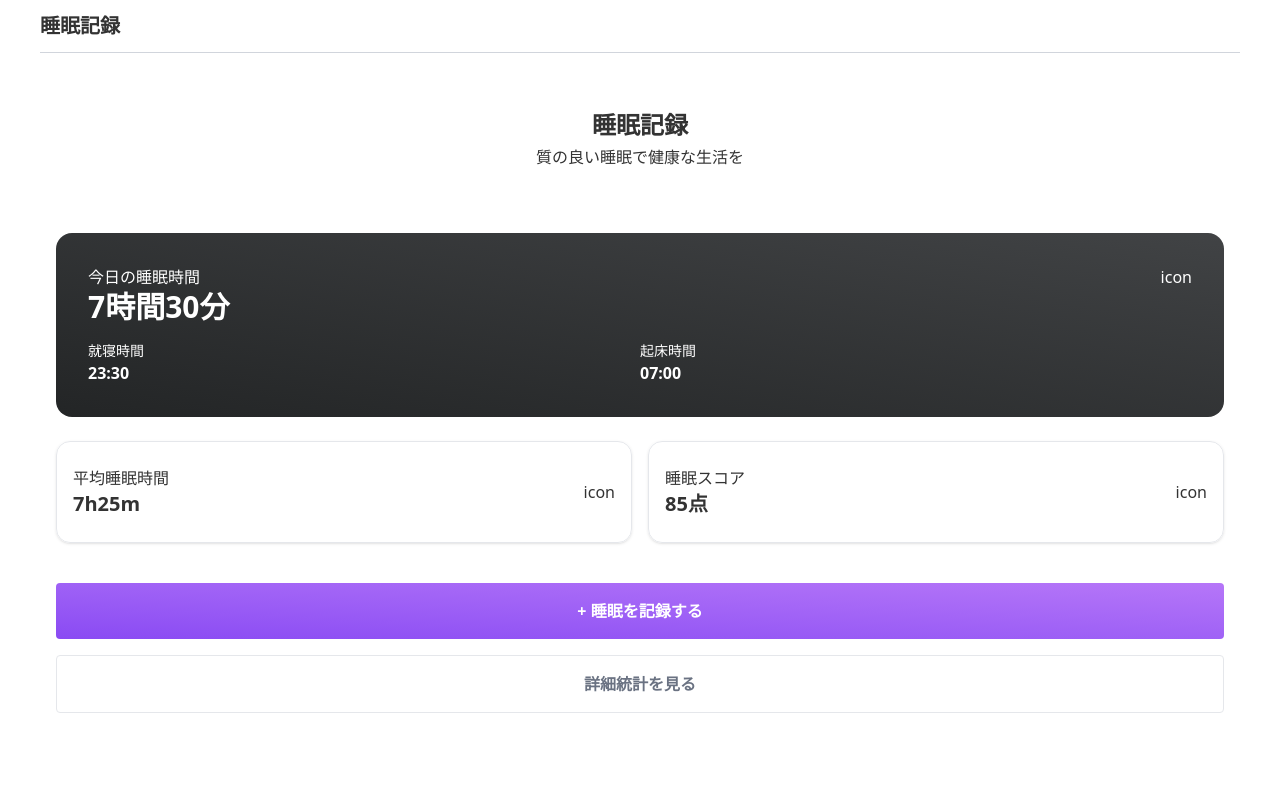
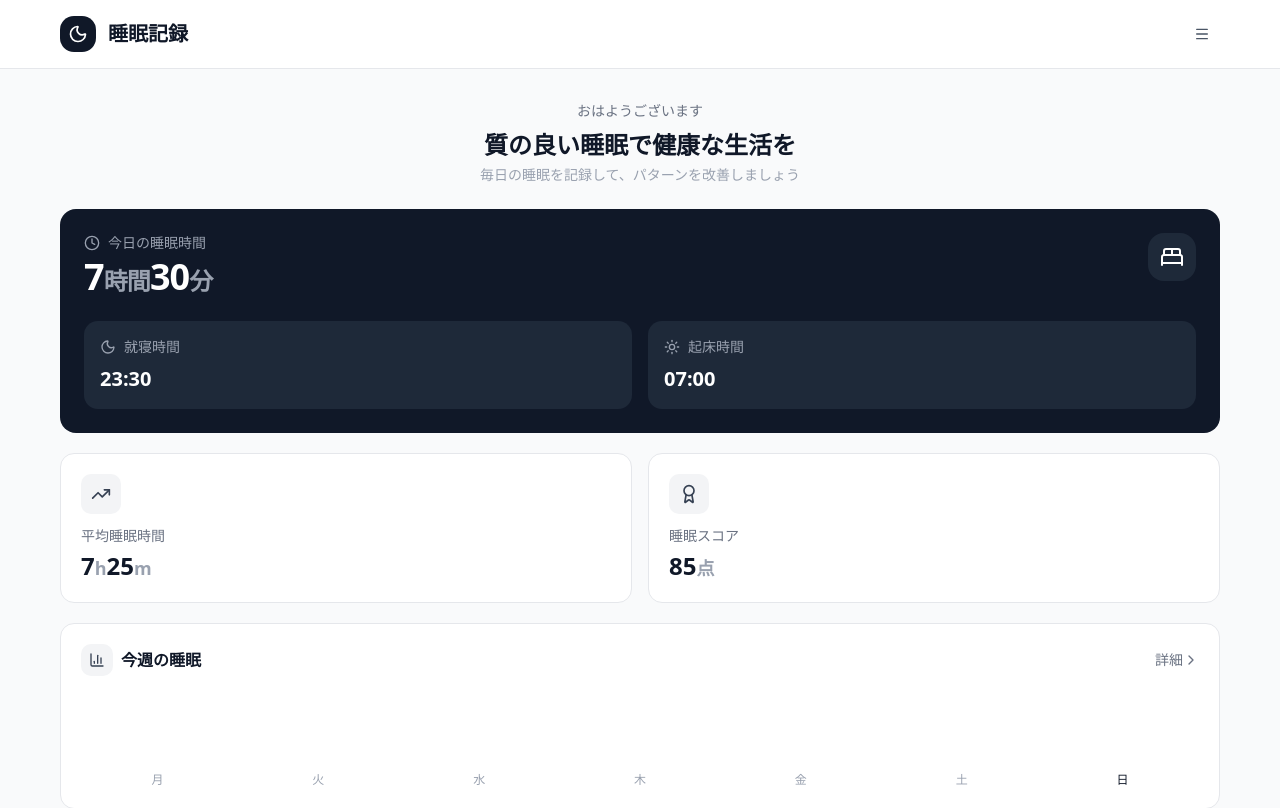
Before and after one commit to kandalog/sleep, a Next.js app: page /home in a window 1280 px wide. Shown: the top 808 px of the page. Built offline with nearby package versions, Linux system fonts and the light colour scheme.

Commit message:
style: デザインの調整

```diff
--- a/app/(home)/home/layout.tsx
+++ b/app/(home)/home/layout.tsx
@@ -1,5 +1,3 @@
-import React from "react";
-
 export default function Layout({ children }: { children: React.ReactNode }) {
-  return <div className="max-w-[1200px] mx-auto">{children}</div>;
+  return <>{children}</>;
 }
--- a/app/(home)/home/page.tsx
+++ b/app/(home)/home/page.tsx
@@ -1,74 +1,170 @@
-import React from "react";
+"use client";
+
+import { Button } from "@/components/ui/button";
+import {
+  Moon,
+  Sun,
+  TrendingUp,
+  Award,
+  Plus,
+  BarChart3,
+  Clock,
+  BedDouble,
+  Menu,
+  ChevronRight,
+} from "lucide-react";
 
 const Home = () => {
   return (
-    <>
+    <div className="min-h-screen bg-gray-50">
       {/* ヘッダー */}
-      <header className="py-3 border-b border-gray-300">
-        <h1 className="text-xl font-bold">睡眠記録</h1>
-        {/* ハンバーガーメニュー */}
-        <nav></nav>
+      <header className="sticky top-0 z-50 bg-white border-b border-gray-200">
+        <div className="max-w-[1200px] mx-auto flex items-center justify-between py-4 px-5">
+          <div className="flex items-center gap-3">
+            <div className="p-2 rounded-xl bg-gray-900">
+              <Moon className="w-5 h-5 text-white" />
+            </div>
+            <h1 className="text-xl font-bold text-gray-900">睡眠記録</h1>
+          </div>
+          <Button variant="ghost" size="icon" className="rounded-xl">
+            <Menu className="w-5 h-5 text-gray-600" />
+          </Button>
+        </div>
       </header>
 
-      {/* キャッチコピー */}
-      <div className="mt-8 py-6 px-4">
-        <h2 className="text-center font-bold text-2xl">睡眠記録</h2>
-        <p className="text-center mt-1">質の良い睡眠で健康な生活を</p>
+      {/* メインコンテンツ */}
+      <main className="max-w-[1200px] mx-auto">
+        {/* ヒーローセクション */}
+        <section className="px-5 pt-8 pb-6">
+          <div className="text-center">
+            <p className="text-gray-500 text-sm mb-2">おはようございます</p>
+            <h2 className="text-2xl font-bold text-gray-900 mb-1">
+              質の良い睡眠で健康な生活を
+            </h2>
+            <p className="text-gray-400 text-sm">
+              毎日の睡眠を記録して、パターンを改善しましょう
+            </p>
+          </div>
+        </section>
+
+        {/* メイン睡眠情報カード */}
+        <section className="px-5 pb-5">
+          <div className="rounded-2xl bg-gray-900 p-6">
+            {/* カードヘッダー */}
+            <div className="flex items-start justify-between mb-6">
+              <div>
+                <p className="text-gray-400 text-sm mb-1 flex items-center gap-2">
+                  <Clock className="w-4 h-4" />
+                  今日の睡眠時間
+                </p>
+                <p className="font-bold text-4xl text-white tracking-tight">
+                  7<span className="text-2xl text-gray-400">時間</span>30
+                  <span className="text-2xl text-gray-400">分</span>
+                </p>
+              </div>
+              <div className="p-3 rounded-2xl bg-gray-800">
+                <BedDouble className="w-6 h-6 text-white" />
+              </div>
             </div>
 
-      {/* 睡眠情報カード */}
-      <div className="mt-10 mx-4 bg-linear-to-tr from-[#232526] to-[#414345] rounded-2xl p-8 text-white">
-        {/* トップ */}
-        <div className="flex">
-          <div>
-            <p>今日の睡眠時間</p>
-            <p className="font-bold text-3xl">7時間30分</p>
+            {/* 睡眠時間詳細 */}
+            <div className="grid grid-cols-2 gap-4">
+              <div className="bg-gray-800 rounded-xl p-4">
+                <div className="flex items-center gap-2 mb-2">
+                  <Moon className="w-4 h-4 text-gray-400" />
+                  <p className="text-gray-400 text-sm">就寝時間</p>
                 </div>
-          <div className="ml-auto">icon</div>
+                <p className="font-bold text-xl text-white">23:30</p>
               </div>
-        {/* ボトム */}
-        <div className="mt-4 grid grid-cols-6">
-          <div className="col-span-3">
-            <p className="text-sm">就寝時間</p>
-            <p className="font-bold">23:30</p>
+              <div className="bg-gray-800 rounded-xl p-4">
+                <div className="flex items-center gap-2 mb-2">
+                  <Sun className="w-4 h-4 text-gray-400" />
+                  <p className="text-gray-400 text-sm">起床時間</p>
                 </div>
-          <div>
-            <p className="whitespace-nowrap text-sm">起床時間</p>
-            <p className="font-bold">07:00</p>
+                <p className="font-bold text-xl text-white">07:00</p>
               </div>
             </div>
           </div>
+        </section>
 
-      {/* 平均睡眠時間 */}
-      <div className="py-6 px-4 flex space-x-4 justify-center">
-        <div className="border flex items-center justify-between flex-1 rounded-xl shadow-sm bg-white/70 backdrop-blur-md py-6 px-4">
-          <div>
-            <p>平均睡眠時間</p>
-            <p className="font-bold text-xl">7h25m</p>
+        {/* 統計カード */}
+        <section className="px-5 pb-5 grid grid-cols-2 gap-4">
+          <div className="rounded-xl bg-white p-5 border border-gray-200">
+            <div className="p-2.5 rounded-lg bg-gray-100 w-fit mb-3">
+              <TrendingUp className="w-5 h-5 text-gray-700" />
             </div>
-          <div>icon</div>
+            <p className="text-gray-500 text-sm mb-1">平均睡眠時間</p>
+            <p className="font-bold text-2xl text-gray-900">
+              7<span className="text-lg text-gray-400">h</span>25
+              <span className="text-lg text-gray-400">m</span>
+            </p>
           </div>
 
-        {/* 睡眠スコア */}
-        <div className="border flex items-center justify-between flex-1 rounded-xl shadow-sm bg-white/70 backdrop-blur-md py-6 px-4">
-          <div>
-            <p>睡眠スコア</p>
-            <p className="font-bold text-xl">85点</p>
+          <div className="rounded-xl bg-white p-5 border border-gray-200">
+            <div className="p-2.5 rounded-lg bg-gray-100 w-fit mb-3">
+              <Award className="w-5 h-5 text-gray-700" />
             </div>
-          <div>icon</div>
+            <p className="text-gray-500 text-sm mb-1">睡眠スコア</p>
+            <p className="font-bold text-2xl text-gray-900">
+              85<span className="text-lg text-gray-400">点</span>
+            </p>
+          </div>
+        </section>
+
+        {/* 週間グラフプレビュー */}
+        <section className="px-5 pb-5">
+          <div className="rounded-xl bg-white p-5 border border-gray-200">
+            <div className="flex items-center justify-between mb-4">
+              <div className="flex items-center gap-2">
+                <div className="p-2 rounded-lg bg-gray-100">
+                  <BarChart3 className="w-4 h-4 text-gray-700" />
+                </div>
+                <h3 className="font-semibold text-gray-900">今週の睡眠</h3>
+              </div>
+              <span className="text-sm text-gray-500 font-medium flex items-center">
+                詳細
+                <ChevronRight className="w-4 h-4" />
+              </span>
+            </div>
+            {/* シンプルな棒グラフ */}
+            <div className="flex items-end justify-between gap-2 h-24">
+              {[65, 80, 75, 90, 70, 85, 78].map((height, i) => (
+                <div key={i} className="flex-1 flex flex-col items-center gap-2">
+                  <div
+                    className={`w-full rounded-t-lg transition-all duration-300 ${
+                      i === 6 ? "bg-gray-900" : "bg-gray-200"
+                    }`}
+                    style={{ height: `${height}%` }}
+                  />
+                  <span
+                    className={`text-xs ${
+                      i === 6 ? "text-gray-900 font-medium" : "text-gray-400"
+                    }`}
+                  >
+                    {["月", "火", "水", "木", "金", "土", "日"][i]}
+                  </span>
+                </div>
+              ))}
             </div>
           </div>
+        </section>
 
-      {/* ボタン系 */}
-      <div className="py-4 px-4">
-        <button className="w-full bg-linear-to-tr from-[#8A4AF3] to-[#B676F8] text-white rounded py-4 font-bold cursor-pointer">
-          + 睡眠を記録する
-        </button>
-        <button className="w-full bg-white border border-solid border-gray-200 mt-4 text-gray-500 rounded py-4 font-bold cursor-pointer">
+        {/* アクションボタン */}
+        <section className="px-5 pb-8 space-y-3">
+          <Button className="w-full h-14 rounded-xl bg-gray-900 hover:bg-gray-800 text-white text-base font-bold transition-all duration-200">
+            <Plus className="w-5 h-5 mr-2" />
+            睡眠を記録する
+          </Button>
+          <Button
+            variant="outline"
+            className="w-full h-14 rounded-xl bg-white border-2 border-gray-200 hover:border-gray-300 hover:bg-gray-50 text-gray-700 text-base font-semibold transition-all duration-200"
+          >
+            <BarChart3 className="w-5 h-5 mr-2" />
             詳細統計を見る
-        </button>
+          </Button>
+        </section>
+      </main>
     </div>
-    </>
   );
 };
 
--- a/app/components/Header.tsx
+++ b/app/components/Header.tsx
@@ -1,9 +1,20 @@
-import React from "react";
+import { Moon, Menu } from "lucide-react";
+import { Button } from "@/components/ui/button";
 
 export const Header = () => {
   return (
-    <header className="py-3 border-b border-gray-300">
-      <h1 className="font-bold text-2xl text-center">睡眠記録</h1>
+    <header className="sticky top-0 z-50 bg-white border-b border-gray-200">
+      <div className="max-w-[1200px] mx-auto flex items-center justify-between py-4 px-5">
+        <div className="flex items-center gap-3">
+          <div className="p-2 rounded-xl bg-gray-900">
+            <Moon className="w-5 h-5 text-white" />
+          </div>
+          <h1 className="text-xl font-bold text-gray-900">睡眠記録</h1>
+        </div>
+        <Button variant="ghost" size="icon" className="rounded-xl">
+          <Menu className="w-5 h-5 text-gray-600" />
+        </Button>
+      </div>
     </header>
   );
 };
--- a/app/components/SleepForm.tsx
+++ b/app/components/SleepForm.tsx
@@ -1,29 +1,41 @@
 import { Button } from "@/components/ui/button";
 import { Input } from "@/components/ui/input";
-import React from "react";
+import { Moon, Sun, CalendarDays, Plus } from "lucide-react";
 
 export const SleepForm = () => {
   return (
-    <form className="px-4 py-4">
-      <div className="">
-        <div className="">
-          <label className="font-bold">記録日</label>
-          <Input type="date" className="py-5 mt-2" />
-        </div>
-        <div className="mt-4">
-          <label className="font-bold">就寝時間</label>
-          <Input type="time" className="py-5 mt-2" />
-        </div>
-        <div className="mt-4">
-          <label className="font-bold">起床時間</label>
-          <Input type="time" className="py-5 mt-2" />
-        </div>
+    <div className="max-w-[1200px] mx-auto px-5 py-4">
+      <div className="rounded-xl bg-white border border-gray-200 p-5">
+        <form className="space-y-4">
+          <div className="grid grid-cols-1 md:grid-cols-3 gap-4">
+            <div>
+              <label className="flex items-center gap-2 text-sm font-medium text-gray-700 mb-2">
+                <CalendarDays className="w-4 h-4 text-gray-500" />
+                記録日
+              </label>
+              <Input type="date" className="h-12 bg-gray-50 border-gray-200" />
+            </div>
+            <div>
+              <label className="flex items-center gap-2 text-sm font-medium text-gray-700 mb-2">
+                <Moon className="w-4 h-4 text-gray-500" />
+                就寝時間
+              </label>
+              <Input type="time" className="h-12 bg-gray-50 border-gray-200" />
+            </div>
+            <div>
+              <label className="flex items-center gap-2 text-sm font-medium text-gray-700 mb-2">
+                <Sun className="w-4 h-4 text-gray-500" />
+                起床時間
+              </label>
+              <Input type="time" className="h-12 bg-gray-50 border-gray-200" />
+            </div>
+          </div>
+          <Button className="w-full h-12 rounded-xl bg-gray-900 hover:bg-gray-800 text-white font-bold transition-all duration-200">
+            <Plus className="w-5 h-5 mr-2" />
+            記録する
+          </Button>
+        </form>
       </div>
-      <div className="mt-4">
-        <Button className="w-full bg-gray-500 text-white rounded py-6 font-bold cursor-pointer">
-          記録
-        </Button>
-      </div>
-    </form>
+    </div>
   );
 };
```
Also changed, not shown: app/(main)/layout.tsx (+5 -3 lines), app/components/PeriodNavigator.tsx (+15 -5 lines), app/components/TimeLine.tsx (+39 -15 lines). Lines whose indentation alone changed are shown as unchanged.
